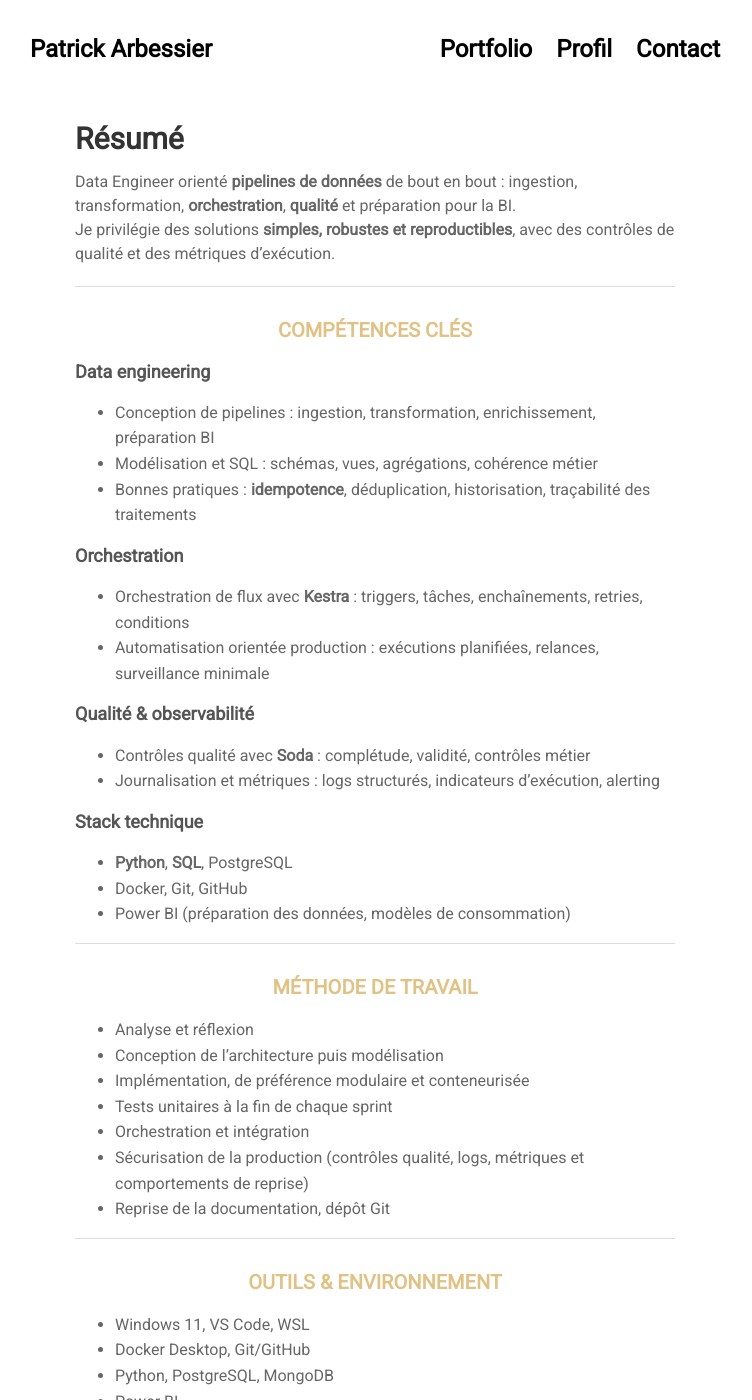
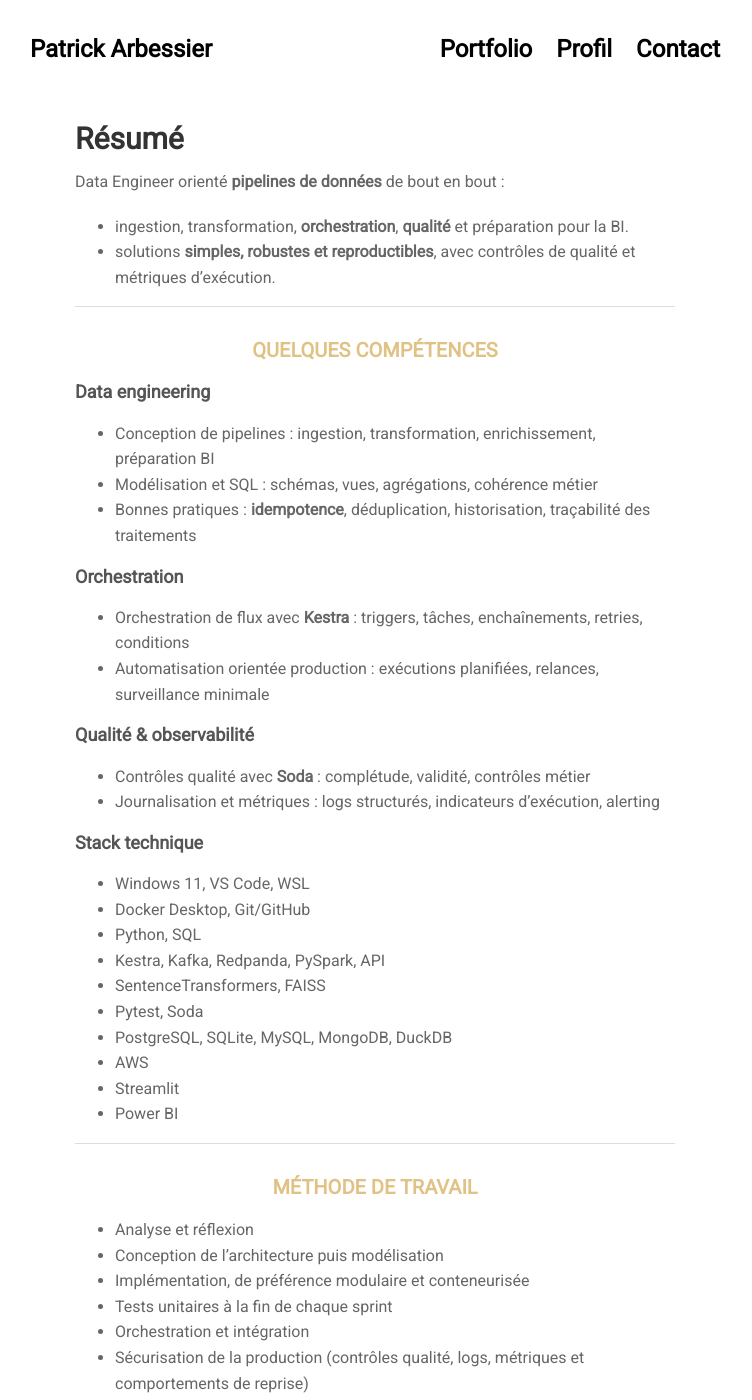
Before and after one commit to patrick-arbessier-data/patrick-arbessier-data.github.io, a Jekyll site: the page built from pages/about.md, in a window 1280 px wide and 1400 px high. Shown: the whole window, without its empty margins (265-1017 px from the left). Built offline with Jekyll 4.4.1, drawn with Linux system fonts in a browser that asks for light colours; nearby versions of some CDN libraries.

Commit message:
adaptations mineures contact + about

```diff
--- a/_data/settings.yml
+++ b/_data/settings.yml
@@ -21,7 +21,7 @@ projects:
 # Contact Section
 
 social:
-- {icon: 'github',    link: 'https://github.com/patrick-arbessier-data'}
+# - {icon: 'github',    link: 'https://github.com/patrick-arbessier-data'}
 - {icon: 'linkedin',  link: 'https://www.linkedin.com/in/patrick-arbessier/'}
 
 # social network icons available: 'twitter' / 'facebook' / 'github' / 'pinterest' 'google-plus' / 'linkedin' / 'youtube' / 'instagram' / 'dribbble' / 'behance' / 'soundcloud' / 'vine'
--- a/pages/about.md
+++ b/pages/about.md
@@ -6,12 +6,14 @@ permalink: /profil/
 
 ## Résumé
 
-Data Engineer orienté **pipelines de données** de bout en bout : ingestion, transformation, **orchestration**, **qualité** et préparation pour la BI.
-Je privilégie des solutions **simples, robustes et reproductibles**, avec des contrôles de qualité et des métriques d’exécution.
+Data Engineer orienté **pipelines de données** de bout en bout :
+
+- ingestion, transformation, **orchestration**, **qualité** et préparation pour la BI.
+- solutions **simples, robustes et reproductibles**, avec contrôles de qualité et métriques d’exécution.
 
 ---
 
-### Compétences clés
+### Quelques compétences
 
 #### Data engineering
 
@@ -31,9 +33,16 @@ Je privilégie des solutions **simples, robustes et reproductibles**, avec des c
 
 #### Stack technique
 
-- **Python**, **SQL**, PostgreSQL
-- Docker, Git, GitHub
-- Power BI (préparation des données, modèles de consommation)
+- Windows 11, VS Code, WSL
+- Docker Desktop, Git/GitHub
+- Python, SQL
+- Kestra, Kafka, Redpanda, PySpark, API
+- SentenceTransformers, FAISS
+- Pytest, Soda
+- PostgreSQL, SQLite, MySQL, MongoDB, DuckDB
+- AWS
+- Streamlit
+- Power BI
 
 ---
 
@@ -49,20 +58,9 @@ Je privilégie des solutions **simples, robustes et reproductibles**, avec des c
 
 ---
 
-### Outils & environnement
-
-- Windows 11, VS Code, WSL
-- Docker Desktop, Git/GitHub
-- Python, PostgreSQL, MongoDB
-- Power BI
-
----
-
 ### Formation
 
 - Data Engineer (OpenClassrooms) — projets de conception, orchestration, qualité et valorisation des données
-
-[A compléter]
 
 ---
 
```
Also changed, not shown: pages/contact.md (+17 -2 lines), assets/img/projects/proj-2/stretch.jpg (deleted), assets/img/projects/proj-3/clothes.jpg (deleted).
